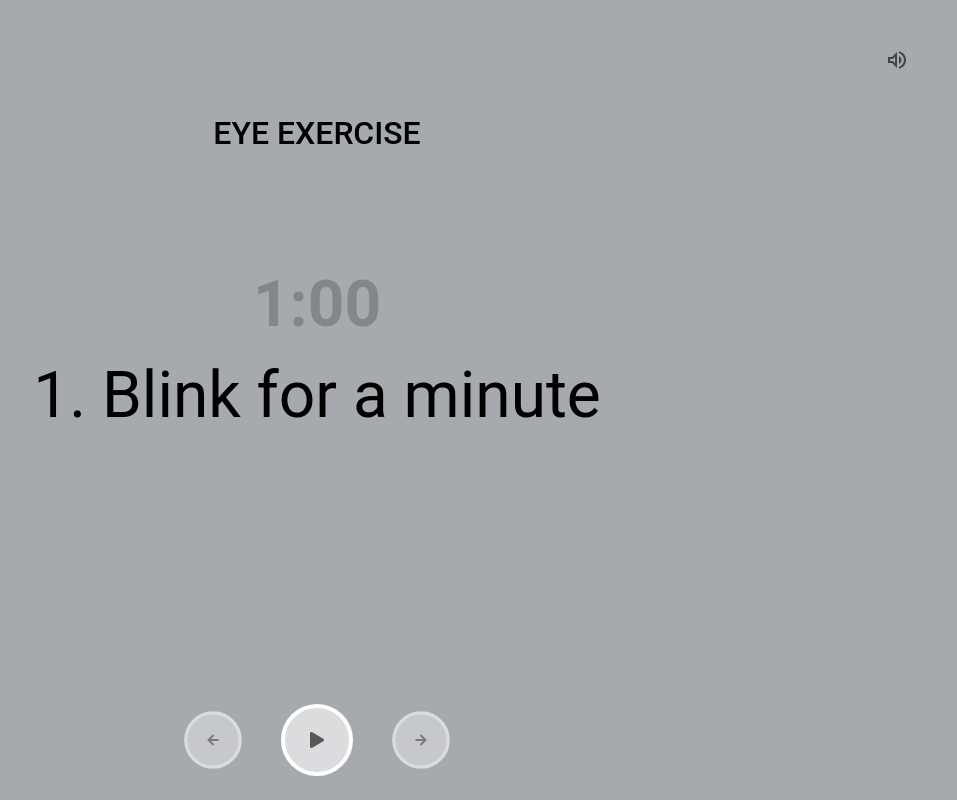
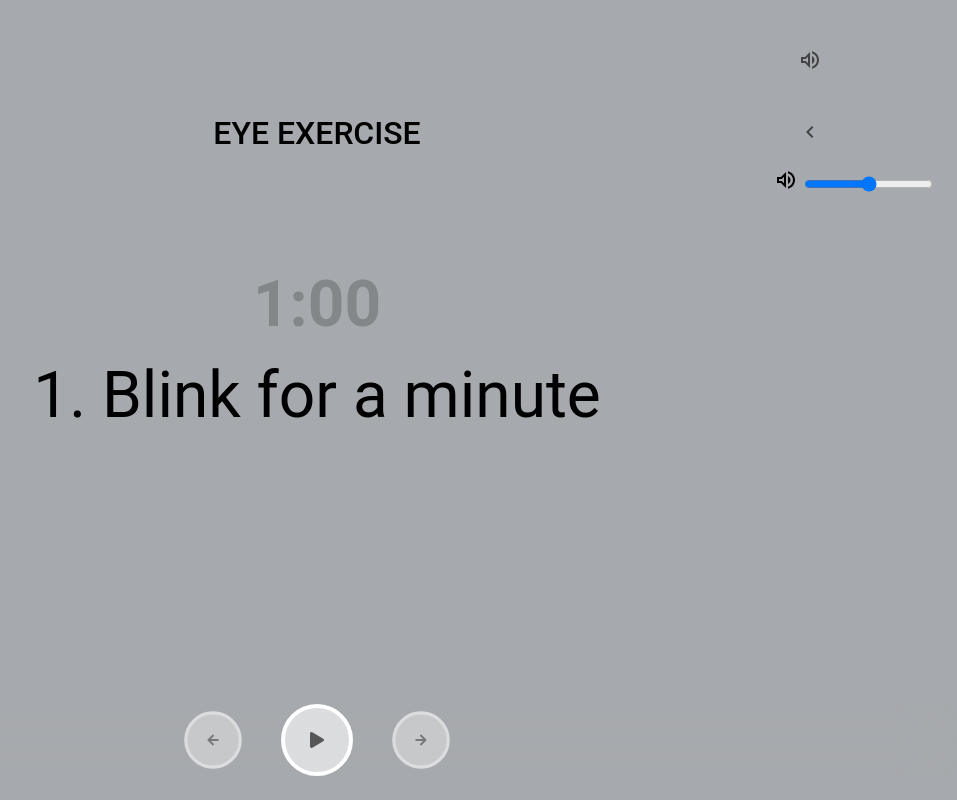
Before and after one commit to Dinesh-Gautam/Eye-Exercise, a plain HTML site: page index.html in a window 1280 px wide. Shown: the whole page, without its empty margins (323-1280 px from the left). Drawn offline with Linux system fonts and the light colour scheme; a web font is replaced by a local one.

Commit message:
added volume control button to html

```diff
--- a/index.html
+++ b/index.html
@@ -8,11 +8,11 @@
     <meta name="title" content="Eye Wokrout">
     <meta name="description"
         content="If you want to improve your eye sight then this is the right website for you. It consists of total 10 exercise, you have to do each exercise for 1 minute, total 10 minutes">
-    <meta protery="og:site_name" content="Eye Workout">
-    <meta protery="og:url" content="https://eyeworkout.netlify.app/">
-    <meta protery="og:title" content="Eye Wokrout exercises to take care of you eyes">
-    <meta protery="og:url" content="https://eyeworkout.netlify.app/">
-    <meta protery="og:description"
+    <meta property="og:site_name" content="Eye Workout">
+    <meta property="og:url" content="https://eyeworkout.netlify.app/">
+    <meta property="og:title" content="Eye Workout exercises to take care of you eyes">
+    <meta property="og:url" content="https://eyeworkout.netlify.app/">
+    <meta property="og:description"
         content="If you want to improve your eye sight then this is the right website for you. It consists of total 10 exercise, you have to do each exercise for 1 minute, total 10 minutes">
 
     <link rel="stylesheet" href="./styles/styles.css">
@@ -26,6 +26,17 @@
         <button class="timer-audio-mute" title="Mute">
             <img class="mute-image" src="./assets/volume_up_black_24dp.svg" alt="Mute">
         </button>
+        <div class="more-controls">
+            <button class="more-controls-viewer">
+                <img src="./assets/arrow-left.svg" alt="next">
+            </button>
+            <div>
+                <div class="audio-volume-cotainer">
+                    <img class="volume-image" src="./assets/volume_up_black_24dp.svg" alt="Mute">
+                    <input type="range">
+                </div>
+            </div>
+        </div>
     </div>
     <header>
         <h1> Eye Exercise</h1>
```
Also changed, not shown: assets/arrow-left.svg (added).
